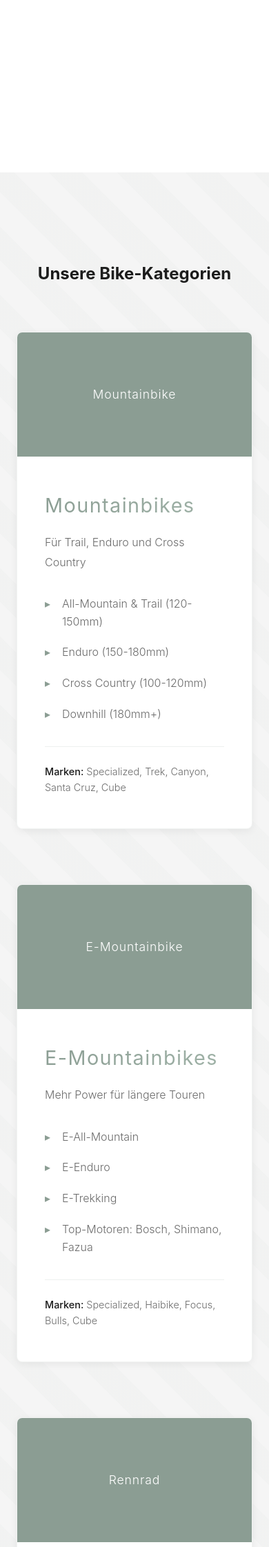
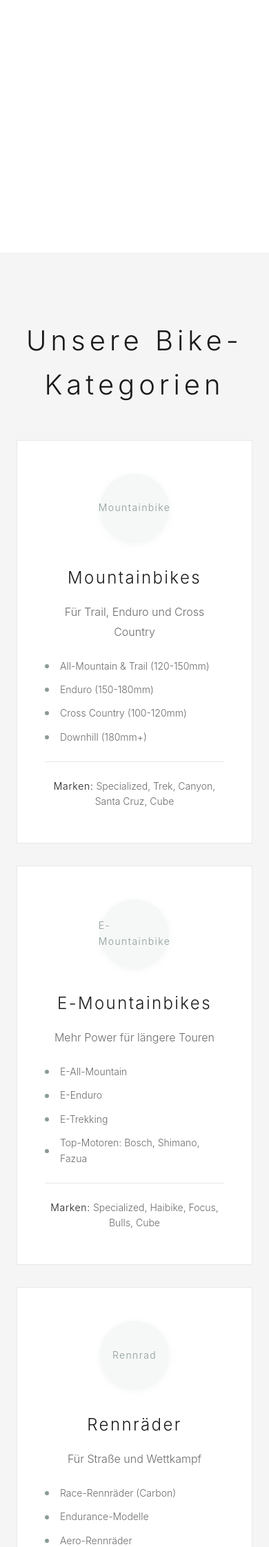
Before and after one commit to Lokolus/bikepoint, a PHP site: page /verkauf.php in a window 390 px wide. Shown: the part 1240-3483 px from the top of the page at 69% size. Run offline with PHP 8.4, Linux system fonts and the light colour scheme.

Commit message:
Passe Bikefitting und Verkauf CSS an bestehende Design-Komposition an
Aktualisierungen:
- Alle Platzhalter-Icons jetzt 100px kreisförmig (border-radius: 50%)
- Konsistente CSS-Variablen für Transitions verwendet
- Font-weight: 300 durchgehend
- Letter-spacing: 0.1em-0.15em für Überschriften
- Grid-Gaps: 3-5rem wie im Haupt-Design
- Hover-Effekte: translateY(-5px) mit korrekten Schatten
- Box-Shadows: 0 2px 10px rgba(139, 157, 147, 0.1)
- Border: 1px solid var(--color-border)
- Listen-Items mit kleinen Kreisen (6px, 50% border-radius)
- Responsive Breakpoints harmonisiert

```diff
--- a/assets/css/verkauf.css
+++ b/assets/css/verkauf.css
@@ -1,65 +1,72 @@
 /* ==========================================
    VERKAUF PAGE - SPECIFIC STYLES
-   Kreative Effekte für Bike-Shop
+   Orientiert an bestehender Komposition
    ========================================== */
 
 /* Section Spacing */
 .section {
-    padding: 8rem 0;
+    padding: 10rem 0;
 }
 
 .section h2 {
-    margin-bottom: 4rem;
+    font-size: clamp(2.5rem, 5vw, 4rem);
+    font-weight: 300;
+    letter-spacing: 0.15em;
+    margin-bottom: 8rem;
 }
 
-/* Bike Categories Grid - Enhanced */
+/* Bike Categories Grid */
 .bike-categories-grid {
     display: grid;
     grid-template-columns: repeat(auto-fit, minmax(360px, 1fr));
-    gap: 4rem;
-    margin-top: 4rem;
+    gap: 3rem;
 }
 
 .category-card {
     background: white;
-    border-radius: 8px;
-    overflow: hidden;
-    box-shadow: 0 3px 12px rgba(0,0,0,0.06);
-    transition: all 0.4s ease;
-    border: 1px solid rgba(139, 157, 147, 0.12);
+    border: 1px solid var(--color-border);
+    transition: var(--transition-smooth);
 }
 
 .category-card:hover {
-    transform: translateY(-6px);
-    box-shadow: 0 12px 28px rgba(139, 157, 147, 0.18);
-    border-color: rgba(139, 157, 147, 0.25);
+    transform: translateY(-5px);
+    box-shadow: 0 10px 25px rgba(0, 0, 0, 0.08);
 }
 
 .category-image-placeholder {
-    height: 180px;
-    background: var(--color-accent);
+    width: 100px;
+    height: 100px;
+    margin: 0 auto;
+    margin-top: 3rem;
+    background-color: rgba(139, 157, 147, 0.08);
+    border-radius: 50%;
     display: flex;
     align-items: center;
     justify-content: center;
-    font-size: 1.1rem;
+    font-size: 0.875rem;
     font-weight: 300;
-    color: white;
-    letter-spacing: 0.05em;
+    color: var(--color-accent);
+    letter-spacing: 0.1em;
+    box-shadow: 0 2px 10px rgba(139, 157, 147, 0.1);
+    transition: var(--transition-elegant);
+}
+
+.category-card:hover .category-image-placeholder {
+    transform: scale(1.05);
+    background-color: rgba(139, 157, 147, 0.15);
+    box-shadow: 0 4px 15px rgba(139, 157, 147, 0.15);
 }
 
 .category-content {
-    padding: 3rem 2.5rem;
+    padding: 2rem 2.5rem 3rem;
+    text-align: center;
 }
 
 .category-content h3 {
-    font-size: 1.8rem;
-    font-weight: 400;
+    font-size: 1.5rem;
+    font-weight: 300;
     margin-bottom: 1rem;
-    letter-spacing: 0.05em;
-    background: linear-gradient(135deg, var(--color-accent), var(--color-accent-hover));
-    -webkit-background-clip: text;
-    -webkit-text-fill-color: transparent;
-    background-clip: text;
+    letter-spacing: 0.1em;
 }
 
 .category-content p {
@@ -72,90 +79,62 @@
     list-style: none;
     padding: 0;
     margin: 1.5rem 0;
+    text-align: left;
 }
 
 .category-features li {
-    padding: 0.6rem 0;
+    display: flex;
+    align-items: center;
+    margin-bottom: 0.75rem;
+    font-size: 0.875rem;
     color: var(--color-text-light);
-    position: relative;
-    padding-left: 25px;
-    transition: all 0.3s ease;
 }
 
 .category-features li::before {
-    content: '▸';
-    position: absolute;
-    left: 0;
-    color: var(--color-accent);
-    transition: all 0.3s ease;
-}
-
-.category-features li:hover {
-    padding-left: 30px;
-    color: var(--color-text);
-}
-
-.category-features li:hover::before {
-    transform: translateX(3px);
-}
-
-.category-badge {
-    display: inline-block;
-    padding: 0.4rem 1rem;
-    background: linear-gradient(135deg, rgba(139, 157, 147, 0.1), rgba(139, 157, 147, 0.2));
-    border-radius: 20px;
-    font-size: 0.85rem;
-    color: var(--color-accent);
-    margin-top: 1rem;
-    transition: all 0.3s ease;
-}
-
-.category-card:hover .category-badge {
-    background: var(--color-accent);
-    color: white;
+    content: '';
+    width: 6px;
+    height: 6px;
+    background-color: var(--color-accent);
+    border-radius: 50%;
+    margin-right: 1rem;
+    flex-shrink: 0;
 }
 
 .brands-text {
     margin-top: 1.5rem;
     padding-top: 1.5rem;
-    border-top: 1px solid rgba(139, 157, 147, 0.15);
-    font-size: 0.9rem;
+    border-top: 1px solid var(--color-border);
+    font-size: 0.875rem;
     color: var(--color-text-light);
 }
 
 .brands-text strong {
     color: var(--color-text);
-    font-weight: 500;
+    font-weight: 300;
+    letter-spacing: 0.05em;
 }
 
 /* Service Benefits Grid */
 .benefits-showcase {
     display: grid;
     grid-template-columns: repeat(auto-fit, minmax(300px, 1fr));
-    gap: 3rem;
-    margin-top: 4rem;
+    gap: 5rem;
 }
 
 .benefit-box {
-    background: white;
-    padding: 3rem 2.5rem;
-    border-radius: 8px;
     text-align: center;
-    transition: all 0.4s ease;
-    border: 1px solid rgba(139, 157, 147, 0.12);
+    transition: var(--transition-smooth);
 }
 
 .benefit-box:hover {
     transform: translateY(-5px);
-    box-shadow: 0 10px 30px rgba(139, 157, 147, 0.15);
-    border-color: rgba(139, 157, 147, 0.25);
 }
 
 .benefit-box h3 {
-    font-size: 1.3rem;
-    font-weight: 400;
+    font-size: 1.5rem;
+    font-weight: 300;
     margin-bottom: 1rem;
-    color: var(--color-text);
+    letter-spacing: 0.1em;
 }
 
 .benefit-box p {
@@ -209,169 +194,119 @@
 .features-grid {
     display: grid;
     grid-template-columns: repeat(auto-fit, minmax(280px, 1fr));
-    gap: 3rem;
-    margin-top: 4rem;
+    gap: 4rem;
 }
 
 .feature-item {
     padding: 2.5rem 2rem;
     background: white;
-    border-radius: 8px;
-    transition: all 0.4s ease;
-    border: 1px solid rgba(139, 157, 147, 0.12);
+    text-align: center;
+    border: 1px solid var(--color-border);
+    transition: var(--transition-smooth);
 }
 
 .feature-item:hover {
-    transform: translateY(-3px);
-    border-color: rgba(139, 157, 147, 0.25);
-    box-shadow: 0 8px 20px rgba(139, 157, 147, 0.12);
+    transform: translateY(-5px);
+    box-shadow: 0 8px 20px rgba(0, 0, 0, 0.08);
 }
 
 .feature-text h3 {
-    font-size: 1.1rem;
-    font-weight: 400;
+    font-size: 1.25rem;
+    font-weight: 300;
     margin-bottom: 0.5rem;
-    color: var(--color-text);
+    letter-spacing: 0.1em;
 }
 
 .feature-text p {
     color: var(--color-text-light);
-    font-size: 0.95rem;
-    line-height: 1.7;
+    font-size: 0.875rem;
+    line-height: 1.8;
     margin: 0;
 }
 
 /* Used Bikes Section */
 .used-bikes-highlight {
-    background: linear-gradient(135deg, rgba(139, 157, 147, 0.05) 0%, rgba(139, 157, 147, 0.1) 100%);
-    padding: 3rem;
-    border-radius: 25px;
-    border: 2px dashed rgba(139, 157, 147, 0.3);
-    transition: all 0.5s ease;
+    background: rgba(139, 157, 147, 0.05);
+    padding: 4rem 3rem;
+    border: 1px solid var(--color-border);
+    transition: var(--transition-smooth);
 }
 
 .used-bikes-highlight:hover {
-    border-style: solid;
-    background: linear-gradient(135deg, rgba(139, 157, 147, 0.1) 0%, rgba(139, 157, 147, 0.15) 100%);
-    transform: scale(1.02);
+    background: rgba(139, 157, 147, 0.08);
+    box-shadow: 0 4px 15px rgba(0, 0, 0, 0.05);
 }
 
 /* Components Section */
 .components-grid {
     display: grid;
-    grid-template-columns: repeat(auto-fit, minmax(200px, 1fr));
-    gap: 2.5rem;
-    margin-top: 4rem;
+    grid-template-columns: repeat(auto-fit, minmax(250px, 1fr));
+    gap: 4rem;
 }
 
 .component-card {
     background: white;
-    padding: 2.5rem 2rem;
-    border-radius: 8px;
+    padding: 3rem 2rem;
     text-align: center;
-    transition: all 0.4s ease;
-    border: 1px solid rgba(139, 157, 147, 0.12);
+    border: 1px solid var(--color-border);
+    transition: var(--transition-smooth);
 }
 
 .component-card:hover {
     transform: translateY(-5px);
-    box-shadow: 0 10px 25px rgba(139, 157, 147, 0.15);
-    border-color: rgba(139, 157, 147, 0.25);
+    box-shadow: 0 10px 25px rgba(0, 0, 0, 0.08);
 }
 
 .component-icon-placeholder {
-    width: 50px;
-    height: 50px;
-    background: var(--color-accent);
-    border-radius: 4px;
-    margin: 0 auto 1.2rem;
+    width: 100px;
+    height: 100px;
+    margin: 0 auto 2rem;
+    background-color: rgba(139, 157, 147, 0.08);
+    border-radius: 50%;
+    box-shadow: 0 2px 10px rgba(139, 157, 147, 0.1);
+    transition: var(--transition-elegant);
+}
+
+.component-card:hover .component-icon-placeholder {
+    transform: scale(1.05);
+    background-color: rgba(139, 157, 147, 0.15);
+    box-shadow: 0 4px 15px rgba(139, 157, 147, 0.15);
 }
 
 .component-card h3 {
-    font-size: 1.1rem;
-    font-weight: 400;
+    font-size: 1.25rem;
+    font-weight: 300;
     margin-bottom: 0.8rem;
-    color: var(--color-text);
+    letter-spacing: 0.1em;
 }
 
 .component-card p {
-    font-size: 0.9rem;
+    font-size: 0.875rem;
     color: var(--color-text-light);
-    line-height: 1.6;
+    line-height: 1.8;
     margin: 0;
 }
 
-/* Animated Background Pattern */
-.section-with-pattern {
-    position: relative;
-    overflow: hidden;
-}
-
-.section-with-pattern::before {
-    content: '';
-    position: absolute;
-    top: 0;
-    left: 0;
-    right: 0;
-    bottom: 0;
-    background-image:
-        repeating-linear-gradient(45deg, transparent, transparent 35px, rgba(139, 157, 147, 0.03) 35px, rgba(139, 157, 147, 0.03) 70px);
-    pointer-events: none;
-}
-
-/* Pulse Animation for Call-to-Action */
-@keyframes pulse {
-    0%, 100% {
-        box-shadow: 0 0 0 0 rgba(139, 157, 147, 0.7);
-    }
-    50% {
-        box-shadow: 0 0 0 20px rgba(139, 157, 147, 0);
-    }
-}
-
-.pulse-button {
-    animation: pulse 2s infinite;
-}
-
-/* Stagger Animation for Grid Items */
-@keyframes staggerFadeIn {
-    from {
-        opacity: 0;
-        transform: translateY(30px);
-    }
-    to {
-        opacity: 1;
-        transform: translateY(0);
-    }
-}
-
-.stagger-item {
-    opacity: 0;
-    animation: staggerFadeIn 0.8s ease forwards;
-}
-
-.stagger-item:nth-child(1) { animation-delay: 0.1s; }
-.stagger-item:nth-child(2) { animation-delay: 0.2s; }
-.stagger-item:nth-child(3) { animation-delay: 0.3s; }
-.stagger-item:nth-child(4) { animation-delay: 0.4s; }
-.stagger-item:nth-child(5) { animation-delay: 0.5s; }
-.stagger-item:nth-child(6) { animation-delay: 0.6s; }
-
 /* Responsive */
 @media (max-width: 768px) {
-    .bike-categories-grid {
-        grid-template-columns: 1fr;
+    .section {
+        padding: 6rem 0;
     }
 
-    .category-card {
-        margin-bottom: 1rem;
+    .section h2 {
+        margin-bottom: 3rem;
     }
 
+    .bike-categories-grid,
+    .benefits-showcase,
+    .financing-grid,
     .features-grid {
         grid-template-columns: 1fr;
+        gap: 2rem;
     }
 
     .components-grid {
-        grid-template-columns: repeat(2, 1fr);
+        grid-template-columns: 1fr;
+        gap: 2rem;
     }
 }
```
Also changed, not shown: other parts of assets/css/verkauf.css (+22 -16 lines), assets/css/bikefitting.css (+129 -111 lines).
